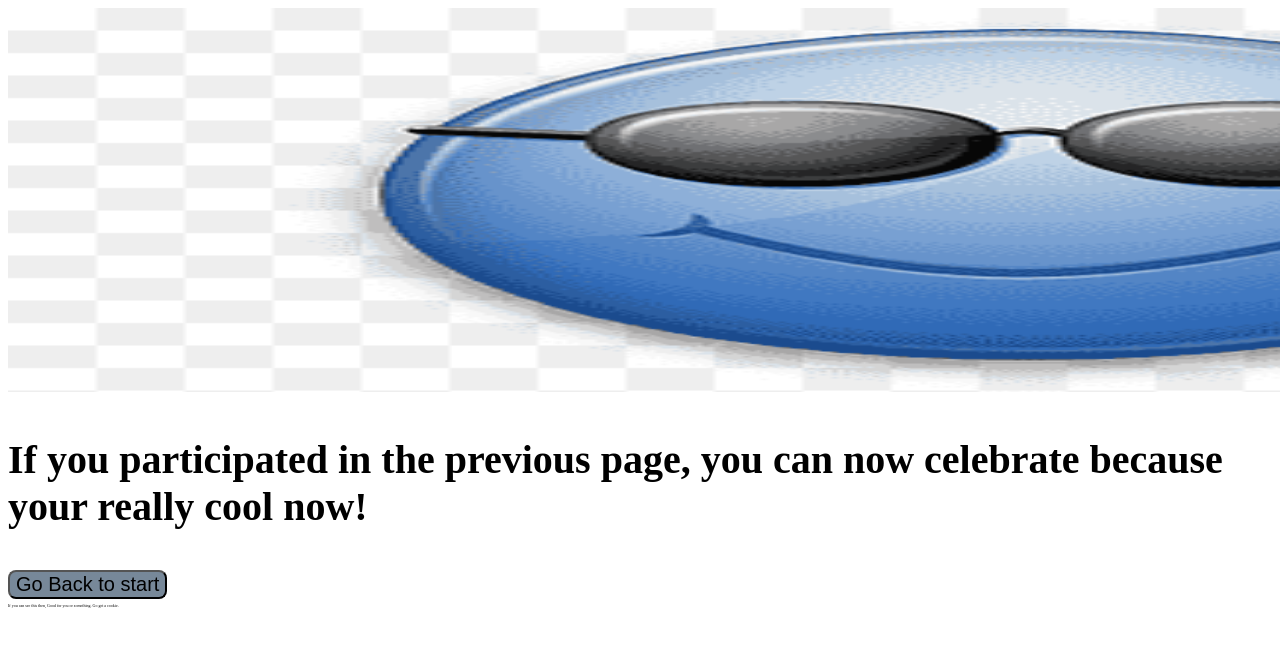
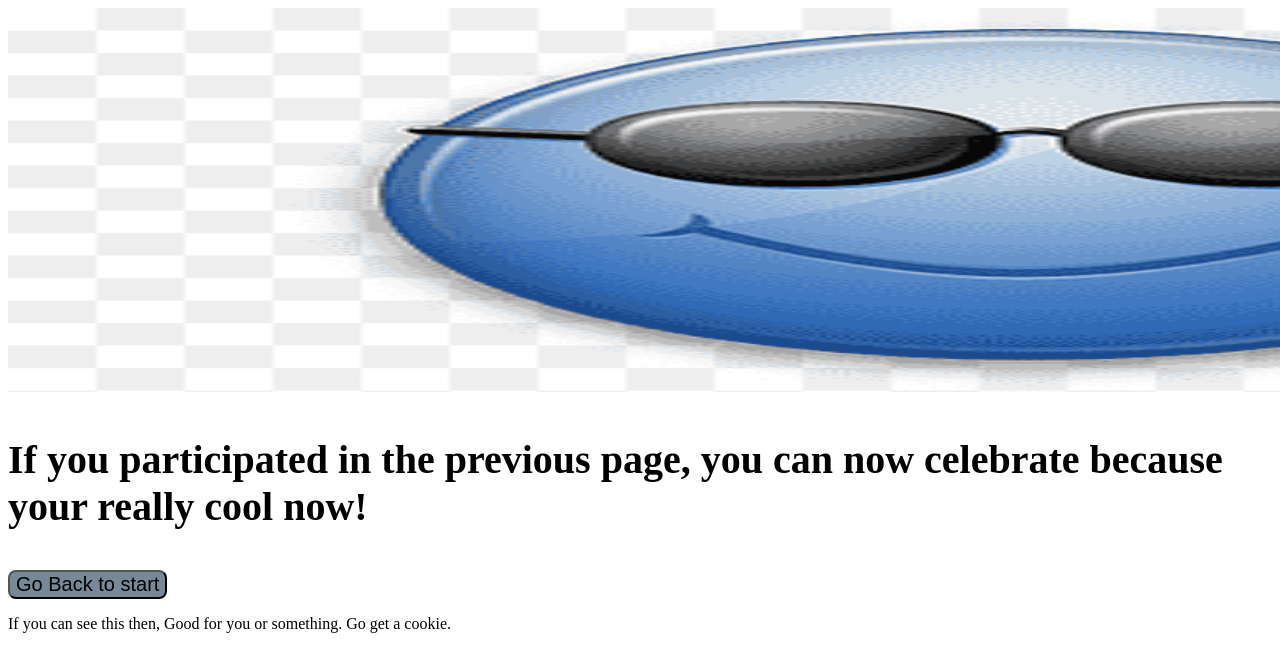
Before and after one commit to Lugia11/somecoolguy, a plain HTML site: page page4.html in a window 1280 px wide. Shown: the top 672 px of the page. Drawn offline with Linux system fonts and the light colour scheme.

Commit message:
Update page4.html

```diff
--- a/page4.html
+++ b/page4.html
@@ -10,7 +10,7 @@
     <button style="font-size:20px; background-color:lightslategray; border-radius:8px;">Go Back to start</button>
 </a>
 
-<p style="font-size:4px">
+<p style="font-size:16px">
 If you can see this then, Good for you or something. Go get a cookie.
 </p>
 </body>
```
